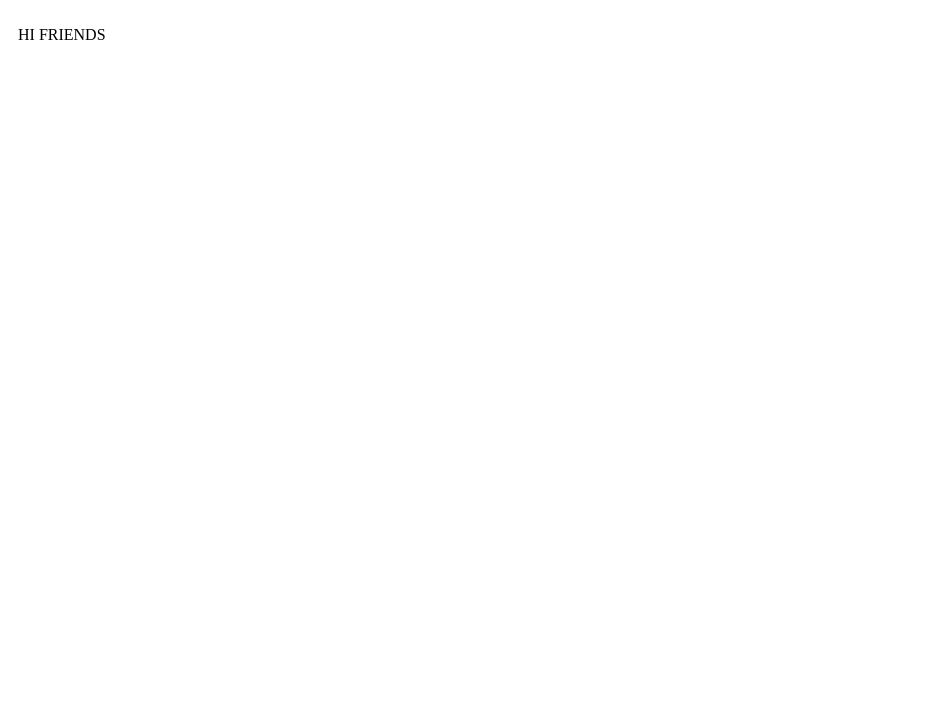
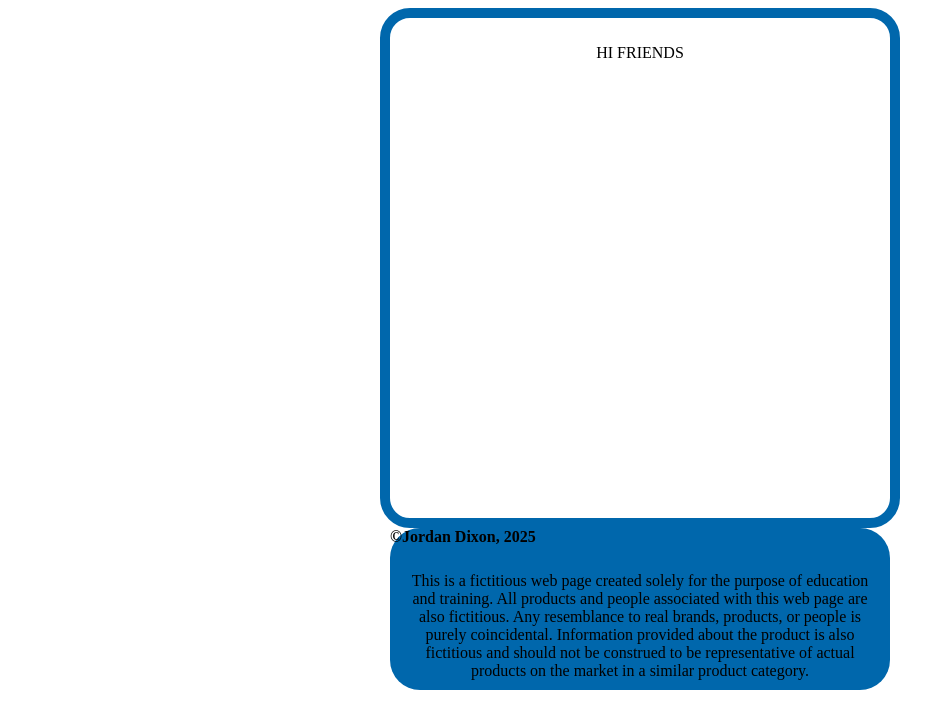
Before and after one commit to ovi-ate/gra, a plain HTML site: page GRA1750P4JordanDixon2025/index.html in a window 1280 px wide. Shown: the whole page, without its empty margins (0-945 px from the left). Drawn offline with Linux system fonts and the light colour scheme.

Commit message:
Update index.html

```diff
--- a/GRA1750P4JordanDixon2025/index.html
+++ b/GRA1750P4JordanDixon2025/index.html
@@ -12,13 +12,21 @@
 
 	p {
 		padding: 10px;
+        text-align: center;
+
 	}
 
-	h1
+	h1 {
 
-	h2
+    }
 
-	h3
+	h2 {
+
+    }
+
+	h3 {
+
+    }
 
 	wrapper {
 		width: 500px;
@@ -31,6 +39,20 @@
 		background-color: rgba(255,255,255,.50)
 	}
 
+    footer {
+    	width: 500px;
+        margin: auto;
+        display: block;
+        background-color: #0067AC;
+        border-radius: 30px;
+
+    }
+
+    strong {
+        text-align: center;
+
+    }
+
 </style>
 
 </head>
@@ -41,5 +63,10 @@
 			HI FRIENDS
 		</p>
 	</wrapper>
+
+    <footer>
+    	<strong>©Jordan Dixon, 2025</strong>
+        <p> This is a fictitious web page created solely for the purpose of education and training. All products and people associated with this web page are also fictitious. Any resemblance to real brands, products, or people is purely coincidental. Information provided about the product is also fictitious and should not be construed to be representative of actual products on the market in a similar product category.</p>
+    </footer>
 </body>
 </html>
```
